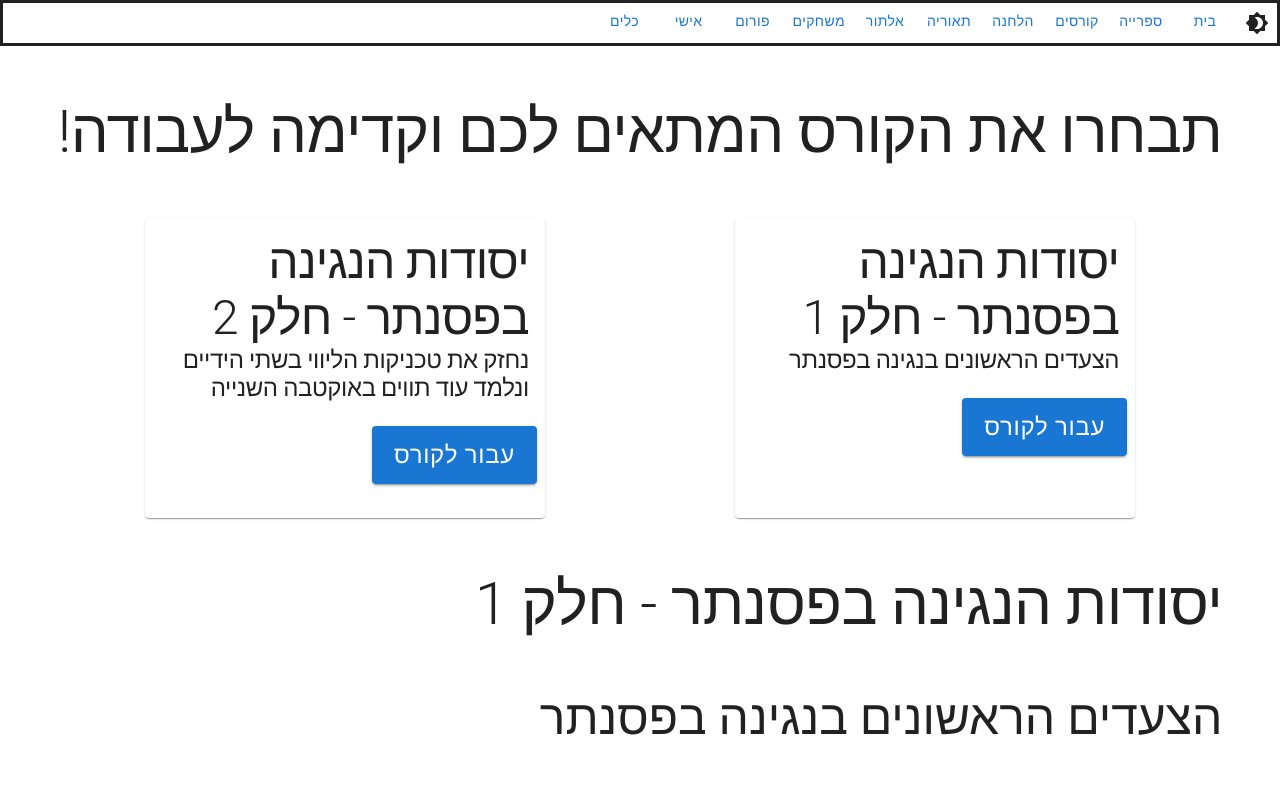
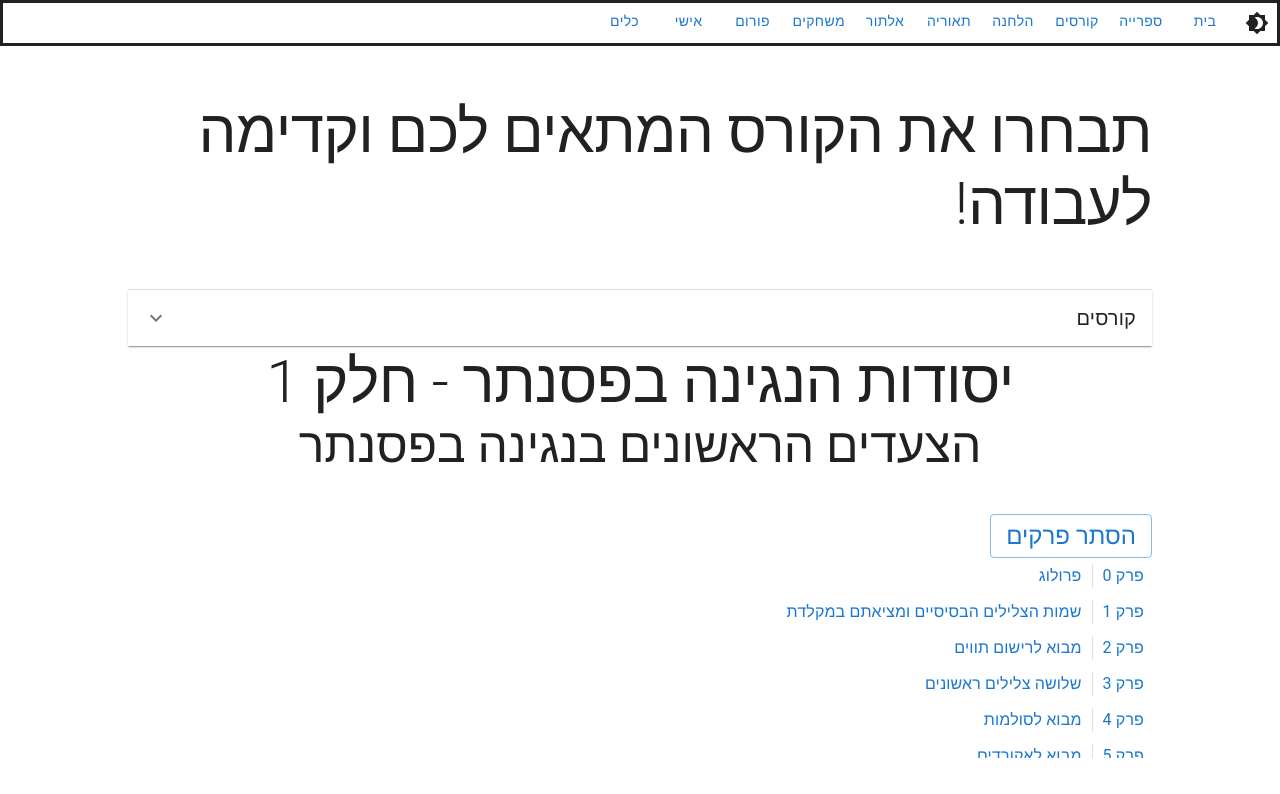
Before and after one commit to IradDoron/esum-acisum-client, a React (Create React App) app: page /courses/course1 in a window 1280 px wide. Shown: the top 794 px of the page. Built offline with nearby package versions, Linux system fonts and the light colour scheme.

Commit message:
relative width

```diff
--- a/src/App.js
+++ b/src/App.js
@@ -5,7 +5,7 @@ import { createContext, useContext, useState, useMemo } from 'react';
 
 import { Box, Stack } from '@mui/material';
 
-import { useTheme, ThemeProvider, createTheme } from '@mui/material/styles';
+import { useTheme, ThemeProvider, createTheme } from '@mui/material';
 import { amber, deepOrange, grey } from '@mui/material/colors';
 
 export const ColorModeContext = createContext();
@@ -58,7 +58,9 @@ function App() {
           >
             <Stack direction="column" sx={{ alignItems: 'center' }}>
               <MainNav />
-              <Routing />
+              <Stack sx={{ maxWidth: '1200px', width: '80%' }}>
+                <Routing />
+              </Stack>
             </Stack>
           </Box>
         </ThemeProvider>
--- a/src/pages/Courses/Courses.jsx
+++ b/src/pages/Courses/Courses.jsx
@@ -5,7 +5,8 @@ import { NavLink, Outlet } from 'react-router-dom';
 import CourseEntering from './CourseEntering/CourseEntering';
 import CourseHeader from './CourseHeader/CourseHeader';
 
-import { Stack, Grid } from '@mui/material';
+import { Stack, Grid, Accordion, AccordionDetails, AccordionSummary, Typography } from '@mui/material';
+import ExpandMoreIcon from '@mui/icons-material/ExpandMore';
 
 // import data
 import courses from '../../data/courses/courses';
@@ -15,11 +16,19 @@ function Courses() {
   return (
     <div>
       <CourseHeader />
-      <Grid container spacing={2}>
-        {coursesList.map((course) => {
-          return <CourseEntering key={course} course={course} />;
-        })}
-      </Grid>
+      <Accordion>
+        <AccordionSummary expandIcon={<ExpandMoreIcon />}>
+          <Typography variant="h6">קורסים</Typography>
+        </AccordionSummary>
+        <AccordionDetails>
+          <Grid container spacing={2}>
+            {coursesList.map((course) => {
+              return <CourseEntering key={course} course={course} />;
+            })}
+          </Grid>
+        </AccordionDetails>
+      </Accordion>
+
       <Outlet />
     </div>
   );
--- a/src/pages/Courses/RenderCourse/RenderCourse.jsx
+++ b/src/pages/Courses/RenderCourse/RenderCourse.jsx
@@ -15,11 +15,15 @@ function RenderCourse() {
 
   return (
     <div>
-      <Stack sx={{ flexWrap: 'wrap', margin: '50px 0', display: 'flex', justifyContent: 'center' }}>
-        <Typography variant="h2">{courseData?.courseTitle}</Typography>
+      <Stack sx={{ flexWrap: 'wrap' }}>
+        <Typography sx={{ textAlign: 'center' }} variant="h2">
+          {courseData?.courseTitle}
+        </Typography>
       </Stack>
-      <Stack sx={{ flexWrap: 'wrap', margin: '50px 0', display: 'flex', justifyContent: 'center' }}>
-        <Typography variant="h3">{courseData?.courseDescription}</Typography>
+      <Stack sx={{ flexWrap: 'wrap' }}>
+        <Typography sx={{ textAlign: 'center' }} variant="h3">
+          {courseData?.courseDescription}
+        </Typography>
       </Stack>
       <CourseChaptersNav chaptersArray={courseData?.chapters} />
       <Outlet />
```
